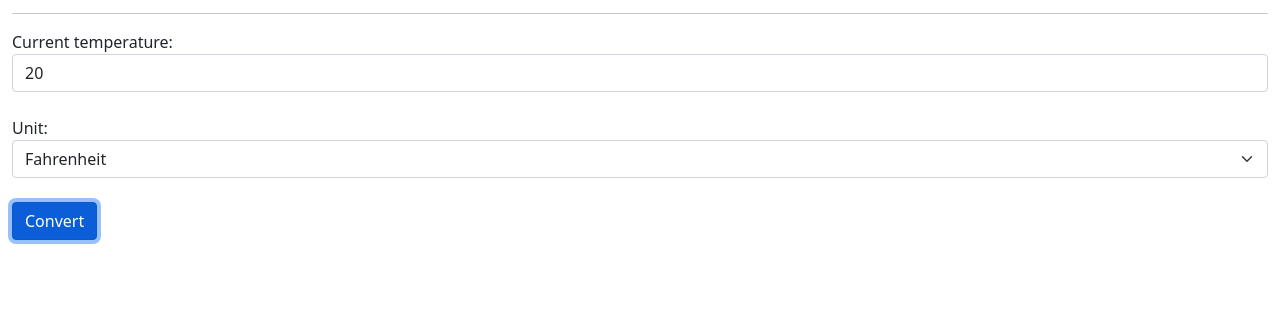
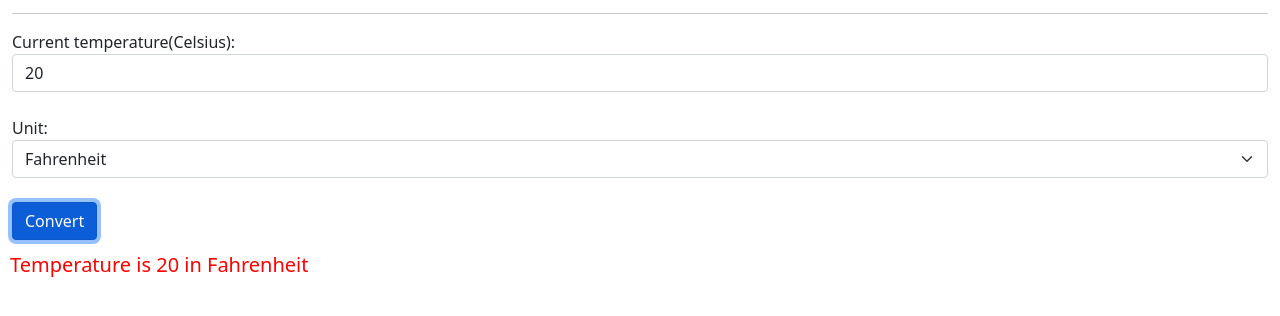
Before and after one commit to Joe3498/ex5b, a plain HTML site: page index.html in a window 1280 px wide. Both pictures are taken after a click on the button "Convert". Shown: the part 250-566 px from the top of the page. Drawn offline with nearby package versions, Linux system fonts and the light colour scheme.

Commit message:
Adding a new description – temp unit

```diff
--- a/index.html
+++ b/index.html
@@ -15,7 +15,7 @@
 
 		<form role="form" method="GET">
 		  <div class="form-group">
-			<label for="tem">Current temperature:</label>
+			<label for="tem"> Current temperature(Celsius):</label>
 			<input type="text" class="form-control" name="temp" id="temp" value="20">
 		  </div><br>
 		  <div class="form-group">
@@ -38,21 +38,40 @@
 			   var t = $('#temp').val();//celsius
 			   var u = $('#unit').val();
 
-			   if(isNaN(t)){
+			    var chk = validate(t);
+				if(chk != null)
+				{
+					return;
+				}
+
+			   var t2 = conversion(t);
+			   var u1 = praseStr(u);
+
+			   document.getElementById("result").innerHTML = "Temperature is "+t2+" in "+u1;
+
+
+
+			});
+		});
+
+		function validate(t)
+		{
+			if(isNaN(t)){
 					msg = "Please verify whether the temperature value is correct!!!";
 					alert(msg);
-					return;
+					return ;
 			   }
 			   if(!(t >= -100 && t <= 100)){
 					msg = "Tempurature entered (in Celsius) must be between 0 and 100 C'";
 					alert(msg);
-					return;
+					return ;
 			   }
+		}
 
-			   var t1;
-			   var u1;
-
-			   if(u == "F"){
+		function conversion(t,u)
+		{
+			var t1 = parseFloat(t);
+			if(u == "F"){
 					t1 = t * (9/5) + 32;
 					u1 = "Fahrenheit";
 			   }else if(u == "K"){
@@ -62,10 +81,22 @@
 					t1 = t * (4/5);
 					u1 = "Kelvin";
 			   }
+			   return t1;
+		}
 
-			   alert("Temperature is "+t1+" in "+u1);
-			});
-		});
+		function praseStr(u)
+		{
+			var u1 = "";
+			if(u == "F"){
+					u1 = "Fahrenheit";
+			   }else if(u == "K"){
+					u1 = "Réaumur";
+			   }else if(u == "R"){
+					u1 = "Kelvin";
+			   }
+			   return u1;
+		}
+
 	</script>
 </body>
 </html>
```
